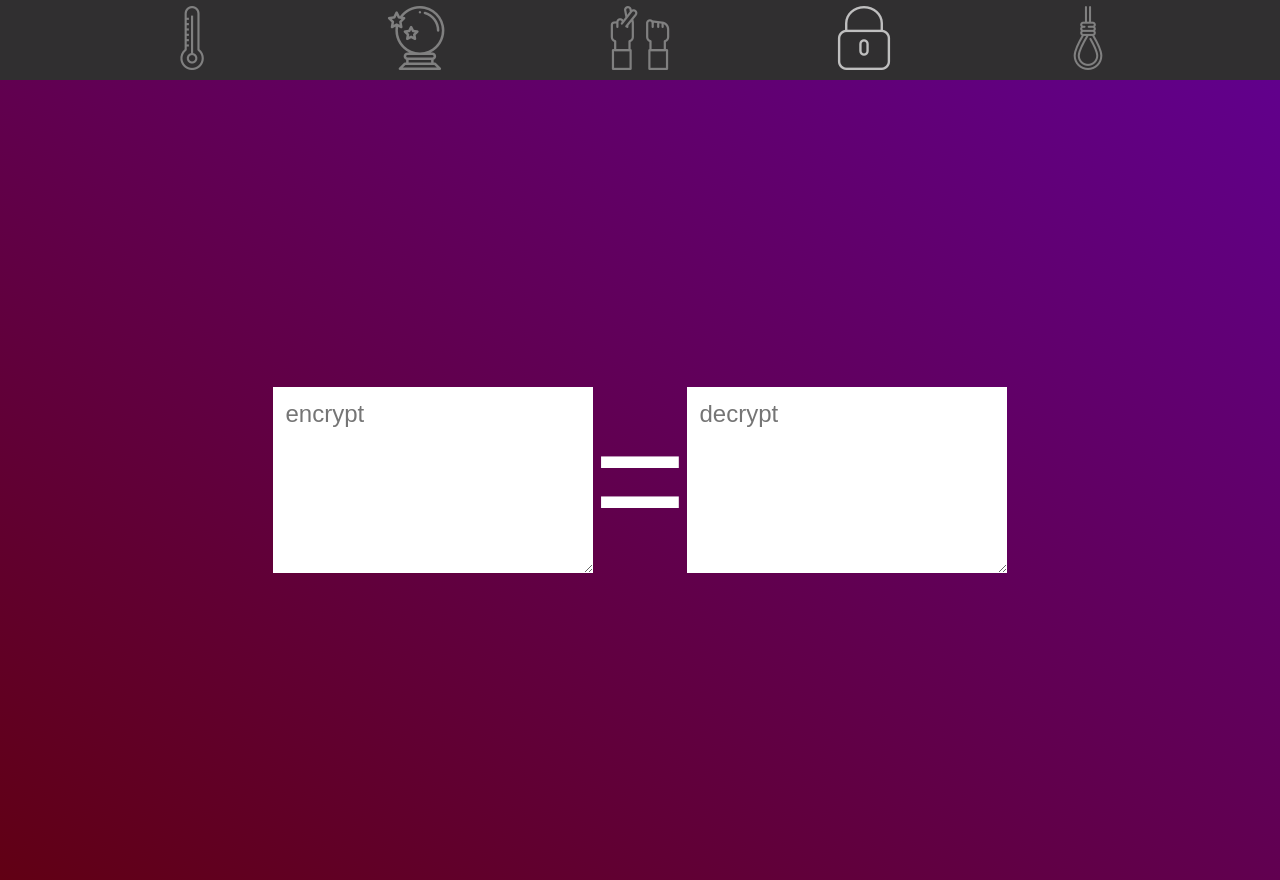
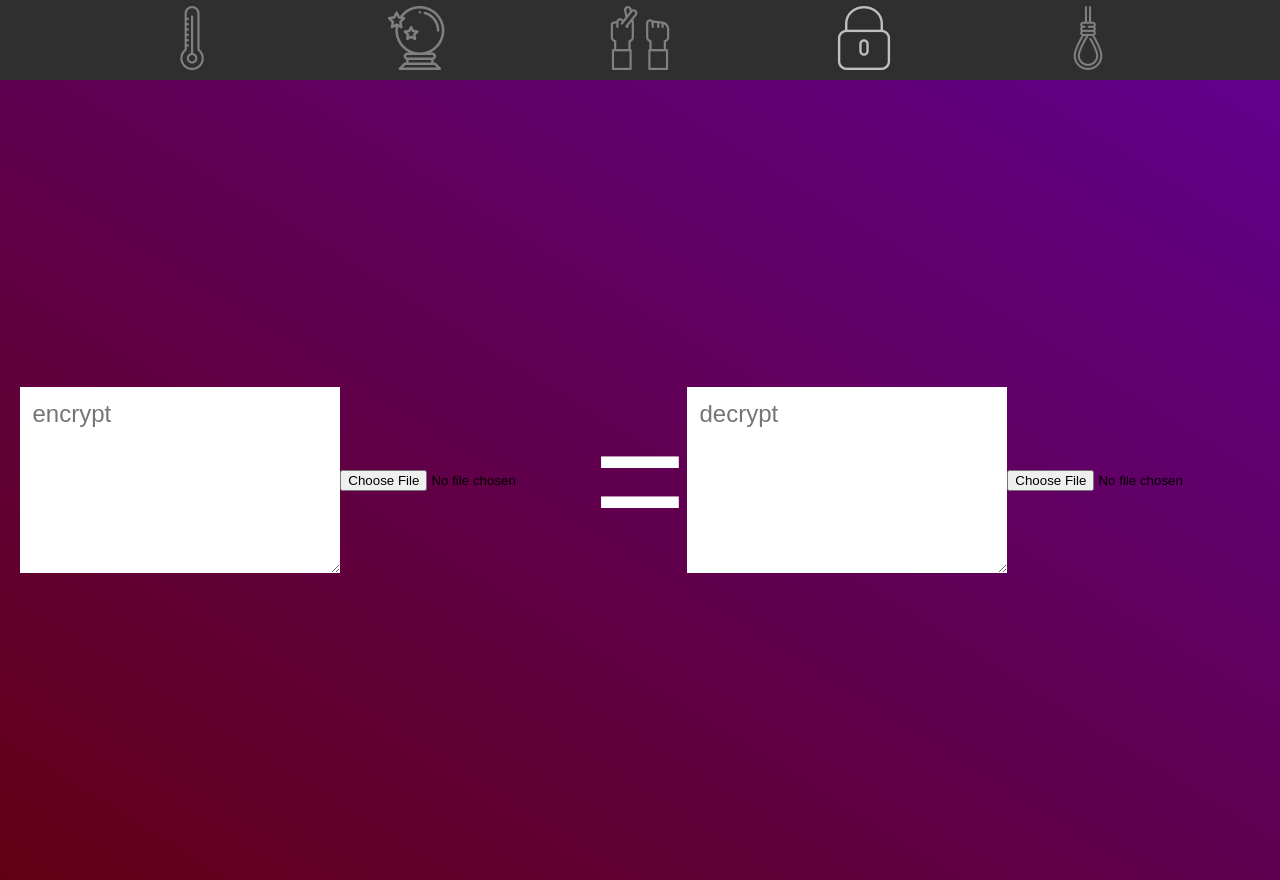
Before and after one commit to torinberger/y12-SDD-Prac, a Vue app: page /subCipher in a window 1280 px wide. Built offline with nearby package versions, Linux system fonts and the light colour scheme.

Commit message:
file reading capabilities

```diff
--- a/src/components/subCipher.vue
+++ b/src/components/subCipher.vue
@@ -1,8 +1,10 @@
 <template>
   <div class="subCipher" v-bind:style="{ backgroundImage: background }">
     <textarea id="cipherIn" @input="recieveInput" v-model="input" placeholder="encrypt"></textarea>
+    <input type="file" @change="onInputFile">
     <span>=</span>
     <textarea id="cipherIn" @input="receiveOutput" v-model="output" placeholder="decrypt"></textarea>
+    <input type="file" @change="onOutputFile">
   </div>
 </template>
 
@@ -96,6 +98,32 @@ export default {
     receiveOutput() {
       this.background = `linear-gradient(to bottom left, rgb(${average(convertToASCII(this.output))}, 0, ${140}), rgb(${average(convertToASCII(this.output))}, 0, ${20}))`
       this.input = decrypt(this.output);
+    },
+    onInputFile(e) {
+      var files = e.target.files || e.dataTransfer.files;
+      const reader = new FileReader()
+
+      var self = this;
+      reader.onload = (event) => {
+        self.input = event.target.result;
+        self.recieveInput()
+      }
+
+      reader.onerror = error => reject(error)
+      reader.readAsText(files[0]) // you could also read images and other binaries
+    },
+    onOutputFile(e) {
+      var files = e.target.files || e.dataTransfer.files;
+      const reader = new FileReader()
+
+      var self = this;
+      reader.onload = (event) => {
+        self.output = event.target.result;
+        self.receiveOutput()
+      }
+
+      reader.onerror = error => reject(error)
+      reader.readAsText(files[0]) // you could also read images and other binaries
     }
   }
 }
```
Also changed, not shown: data.txt (added).
